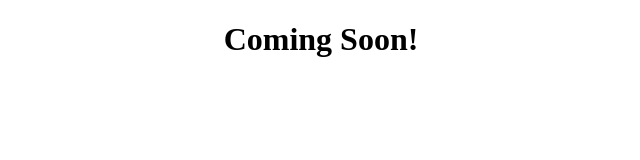
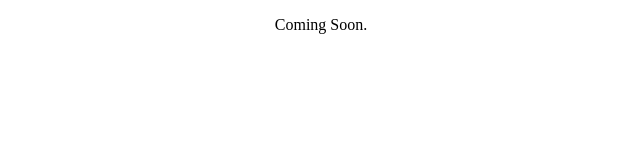
Before and after one commit to hardiksachan/hardiksachan.github.io, a plain HTML site: page index.html in a window 1280 px wide. Shown: the whole page, without its empty margins (319-959 px from the left). Drawn offline with Linux system fonts and the light colour scheme.

Commit message:
Updated Coming Soon

```diff
--- a/index.html
+++ b/index.html
@@ -4,11 +4,11 @@
     <meta charset="UTF-8">
     <meta http-equiv="X-UA-Compatible" content="IE=edge">
     <meta name="viewport" content="width=device-width, initial-scale=1.0">
-    <title>Document</title>
+    <title>Hey, This is Hardik</title>
 </head>
 <body>
     <center>
-        <h1>Coming Soon!</h1>
+        <p style="font-family:montserrat">Coming Soon.</p>
     </center>
 </body>
 </html>
```
